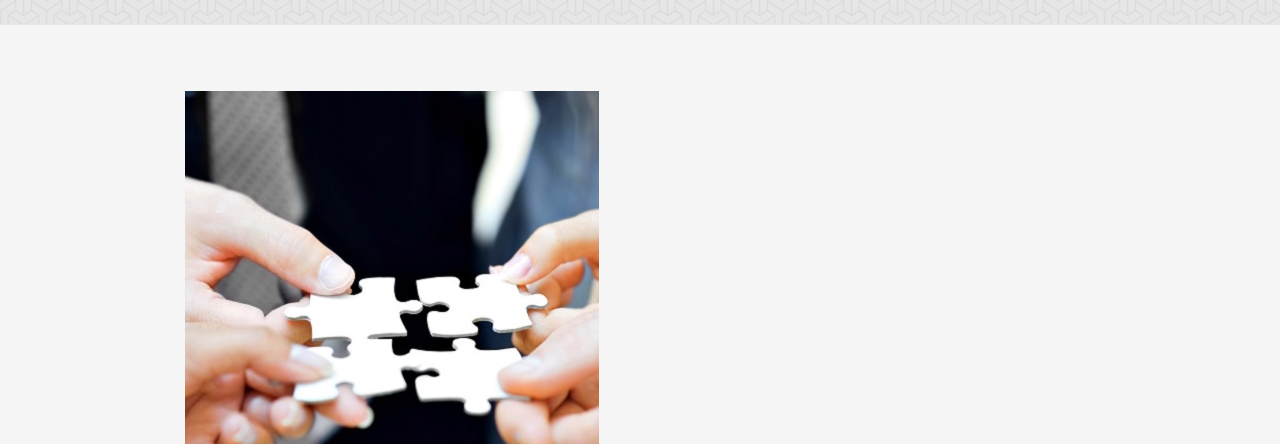
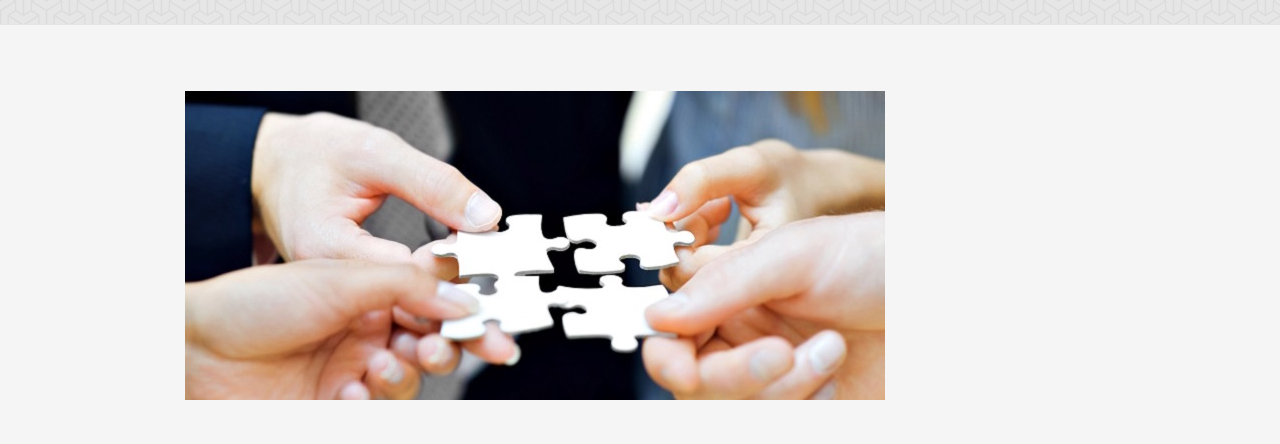
Before and after one commit to bekirsite/bekirsoyturk.github.io, a plain HTML site: page yontemlerim.html in a window 1280 px wide. Shown: the part 105-549 px from the top of the page. Drawn offline with Linux system fonts and the light colour scheme.

Commit message:
Update yontemlerim.html

```diff
--- a/yontemlerim.html
+++ b/yontemlerim.html
@@ -88,7 +88,7 @@
 
                <div class="content-media">
                   <div class="post-thumb">
-                     <img src="images/yontemlerim.jpg">
+                     <img src="images/yontemlerim2.jpg">
                   </div>
                </div>
 
```
